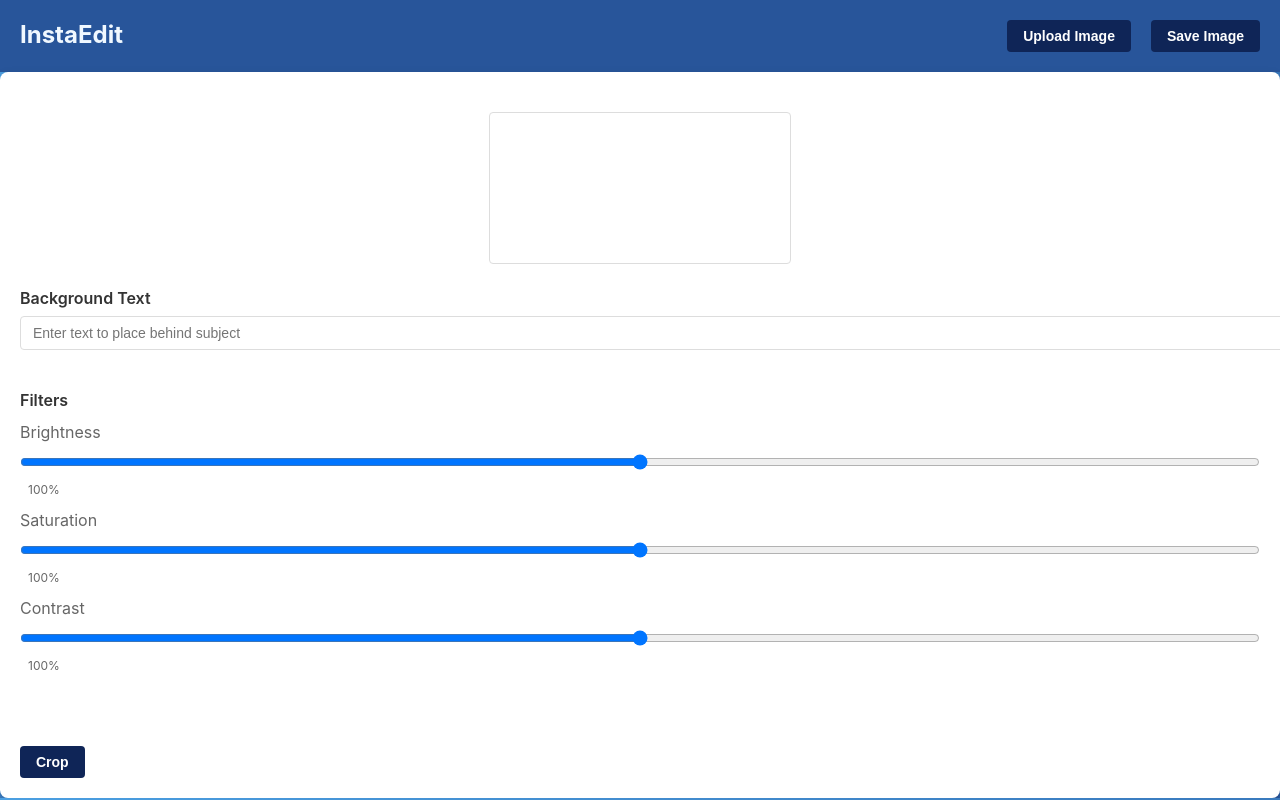
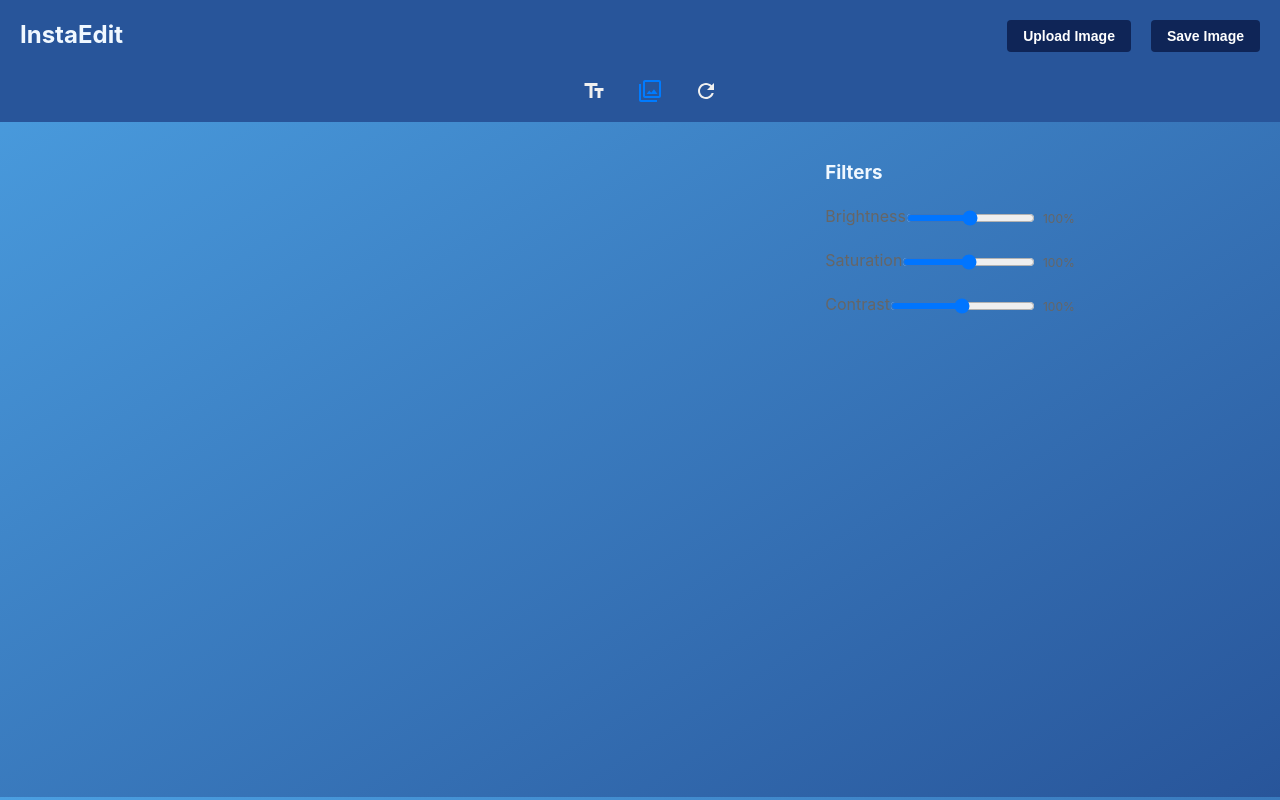
Before and after one commit to IkanshGoyal/InstaEdit, a React (Create React App) app: page /editor in a window 1280 px wide. Built offline with nearby package versions, Linux system fonts and the light colour scheme.

Commit message:
modified the ui

```diff
--- a/package.json
+++ b/package.json
@@ -3,6 +3,10 @@
   "version": "0.1.0",
   "private": true,
   "dependencies": {
+    "@emotion/react": "^11.14.0",
+    "@emotion/styled": "^11.14.0",
+    "@mui/icons-material": "^6.4.0",
+    "@mui/material": "^6.4.0",
     "cra-template": "1.2.0",
     "react": "^19.0.0",
     "react-dom": "^19.0.0",
--- a/src/components/ImageEditor.css
+++ b/src/components/ImageEditor.css
@@ -12,7 +12,7 @@
   display: flex;
   justify-content: space-between;
   justify-items: center;
-    background: #28559A;
+  background: #28559a;
 }
 
 .editor-card {
@@ -22,14 +22,10 @@
   padding: 20px;
 }
 
-.upload-section {
-  margin-bottom: 20px;
-}
-
 .upload-button {
   padding: 8px 16px;
   margin: 20px;
-    background: #0F2557;
+  background: #0f2557;
   color: white;
   border: none;
   border-radius: 4px;
@@ -48,33 +44,28 @@
   display: none;
 }
 
+.controls {
+  display: flex;
+  justify-content: center;
+  height: 40px;
+  width: 100%;
+  background: #28559a;
+}
+
+.controls div {
+  padding: 0 20px;
+}
+
 .canvas-container {
   margin: 20px 0;
   text-align: center;
 }
 
 .editor-canvas {
-  max-width: 100%;
+  max-width: 50%;
   height: auto;
   border: 1px solid #ddd;
   border-radius: 4px;
-}
-
-.controls-section {
-  display: flex;
-  flex-direction: column;
-  gap: 20px;
-}
-
-.control-group {
-  margin-bottom: 20px;
-}
-
-.control-label {
-  display: block;
-  font-weight: 600;
-  margin-bottom: 8px;
-  color: #333;
 }
 
 .text-input {
@@ -120,7 +111,7 @@
 
 .action-button {
   padding: 8px 16px;
-  background: #0F2557;
+  background: #0f2557;
   color: white;
   border: none;
   border-radius: 4px;
@@ -130,7 +121,8 @@
   transition: background 0.3s ease;
 }
 
-.action-button:hover, .upload-button:hover {
+.action-button:hover,
+.upload-button:hover {
   background: #0056b3;
 }
 
@@ -152,3 +144,64 @@
     width: 100%;
   }
 }
+
+.controls {
+  display: flex;
+  justify-content: center;
+  gap: 20px;
+  padding: 0 10px;
+  padding-bottom: 10px;
+}
+
+.control-tab {
+  border: none;
+  background: none;
+  cursor: pointer;
+  color: #f0f0f0;
+}
+
+.control-tab.active {
+  color: #007bff;
+}
+
+.editor-layout {
+  display: flex;
+  background: transparent;
+  height: calc(100% - (100px + 40px));
+}
+
+.canvas-container {
+  flex: 1;
+  display: flex;
+  align-items: start;
+  justify-content: center;
+}
+
+.canvas-container canvas {
+    object-fit: contain;
+}
+
+.controls-section {
+  flex: 1;
+  padding: 20px;
+  overflow-y: auto;
+  justify-items: center;
+  height: calc(100vh - (165px));
+}
+
+.editor-canvas {
+  max-width: 90%;
+  border: 0px;
+  height: 100%;
+}
+
+.control-group {
+  margin-bottom: 20px;
+}
+
+.filter-control {
+  display: flex;
+  align-items: center;
+  justify-content: space-between;
+  margin-bottom: 10px;
+}
--- a/src/components/ImageEditor.js
+++ b/src/components/ImageEditor.js
@@ -1,7 +1,15 @@
 import React, { useState, useRef } from "react";
 import "./ImageEditor.css";
+import TextFieldsIcon from "@mui/icons-material/TextFields";
+import FilterIcon from "@mui/icons-material/Filter";
+import TuneIcon from "@mui/icons-material/Tune";
+import CropIcon from "@mui/icons-material/Crop";
+import RotateRightIcon from "@mui/icons-material/RotateRight";
+import RefreshIcon from "@mui/icons-material/Refresh";
+import Tooltip from "@mui/material/Tooltip";
 
 const ImageEditor = () => {
+  const [activeControl, setActiveControl] = useState("filters");
   const [image, setImage] = useState(null);
   const [editedImage, setEditedImage] = useState(null);
   const [text, setText] = useState("");
@@ -10,7 +18,6 @@ const ImageEditor = () => {
     saturation: 100,
     contrast: 100,
   });
-  const [cropMode, setCropMode] = useState(false);
   const canvasRef = useRef(null);
   const fileInputRef = useRef(null);
 
@@ -39,16 +46,13 @@ const ImageEditor = () => {
     ctx.clearRect(0, 0, canvas.width, canvas.height);
 
     ctx.filter = `brightness(${filters.brightness}%) saturate(${filters.saturation}%) contrast(${filters.contrast}%)`;
-
     ctx.drawImage(img, 0, 0, canvas.width, canvas.height);
 
     if (text) {
-      const imageData = ctx.getImageData(0, 0, canvas.width, canvas.height);
       ctx.font = "48px Arial";
       ctx.fillStyle = "rgba(255, 255, 255, 0.5)";
       ctx.textAlign = "center";
       ctx.fillText(text, canvas.width / 2, canvas.height / 2);
-      ctx.putImageData(imageData, 0, 0);
     }
 
     setEditedImage(canvas.toDataURL());
@@ -69,11 +73,6 @@ const ImageEditor = () => {
     }
   };
 
-  const toggleCropMode = () => {
-    setCropMode(!cropMode);
-    // Implement crop functionality here
-  };
-
   const handleSave = () => {
     const link = document.createElement("a");
     link.download = "edited-image.png";
@@ -81,57 +80,12 @@ const ImageEditor = () => {
     link.click();
   };
 
-  return (
-    <div className="editor-container">
-      <div className="header">
-        <h2 className="title">InstaEdit</h2>
-        <div className="options">
-          <button
-            className="upload-button"
-            onClick={() => fileInputRef.current.click()}
-          >
-            {" "}
-            Upload Image{" "}
-          </button>
-          <button onClick={handleSave} className="action-button">
-            Save Image
-          </button>
-        </div>
-      </div>
-      <div className="editor-card">
-        {/* Image Upload */}
-        <div className="upload-section">
-          <input
-            type="file"
-            ref={fileInputRef}
-            onChange={handleImageUpload}
-            accept="image/*"
-            className="hidden-input"
-          />
-        </div>
-
-        {/* Canvas */}
-        <div className="canvas-container">
-          <canvas ref={canvasRef} className="editor-canvas" />
-        </div>
-
-        {/* Controls */}
-        <div className="controls-section">
-          {/* Text Input */}
+  const renderControlSection = () => {
+    switch (activeControl) {
+      case "filters":
+        return (
           <div className="control-group">
-            <label className="control-label">Background Text</label>
-            <input
-              type="text"
-              value={text}
-              onChange={handleTextChange}
-              placeholder="Enter text to place behind subject"
-              className="text-input"
-            />
-          </div>
-
-          {/* Filters */}
-          <div className="control-group">
-            <label className="control-label">Filters</label>
+            <h3>Filters</h3>
             {Object.entries(filters).map(([filter, value]) => (
               <div key={filter} className="filter-control">
                 <label className="filter-label">{filter}</label>
@@ -147,14 +101,84 @@ const ImageEditor = () => {
               </div>
             ))}
           </div>
+        );
+      case "text":
+        return (
+          <div className="control-group">
+            <h3>Add Text</h3>
+            <input
+              type="text"
+              value={text}
+              onChange={handleTextChange}
+              placeholder="Enter text"
+              className="text-input"
+            />
+          </div>
+        );
+      default:
+        return null;
+    }
+  };
 
-          {/* Action Buttons */}
-          <div className="button-group">
-            <button onClick={toggleCropMode} className="action-button">
-              {cropMode ? "Cancel Crop" : "Crop"}
-            </button>
-          </div>
+  return (
+    <div className="editor-container">
+      {/* Header */}
+      <div className="header">
+        <h2 className="title">InstaEdit</h2>
+        <div className="options">
+          <button
+            className="upload-button"
+            onClick={() => fileInputRef.current.click()}
+          >
+            Upload Image
+          </button>
+          <button onClick={handleSave} className="action-button">
+            Save Image
+          </button>
         </div>
+      </div>
+
+      {/* Controls */}
+      <div className="controls">
+        <Tooltip title="Add Text">
+          <button
+            className={`control-tab ${activeControl === "text" ? "active" : ""}`}
+            onClick={() => setActiveControl("text")}
+          >
+            <TextFieldsIcon />
+          </button>
+        </Tooltip>
+        <Tooltip title="Apply Filters">
+          <button
+            className={`control-tab ${activeControl === "filters" ? "active" : ""}`}
+            onClick={() => setActiveControl("filters")}
+          >
+            <FilterIcon />
+          </button>
+        </Tooltip>
+        <Tooltip title="Reset Changes">
+          <button className="control-tab" onClick={() => setFilters({ brightness: 100, saturation: 100, contrast: 100 })}>
+            <RefreshIcon />
+          </button>
+        </Tooltip>
+      </div>
+
+      {/* Editor Layout */}
+      <div className="editor-layout">
+        {/* Left: Canvas */}
+        <div className="canvas-container">
+          <canvas ref={canvasRef} className="editor-canvas" />
+          <input
+            type="file"
+            ref={fileInputRef}
+            onChange={handleImageUpload}
+            accept="image/*"
+            className="hidden-input"
+          />
+        </div>
+
+        {/* Right: Controls */}
+        <div className="controls-section">{renderControlSection()}</div>
       </div>
     </div>
   );
```
Also changed, not shown: 1 other file (tests, documents, lock files or other folders). Lines whose indentation alone changed are shown as unchanged.
